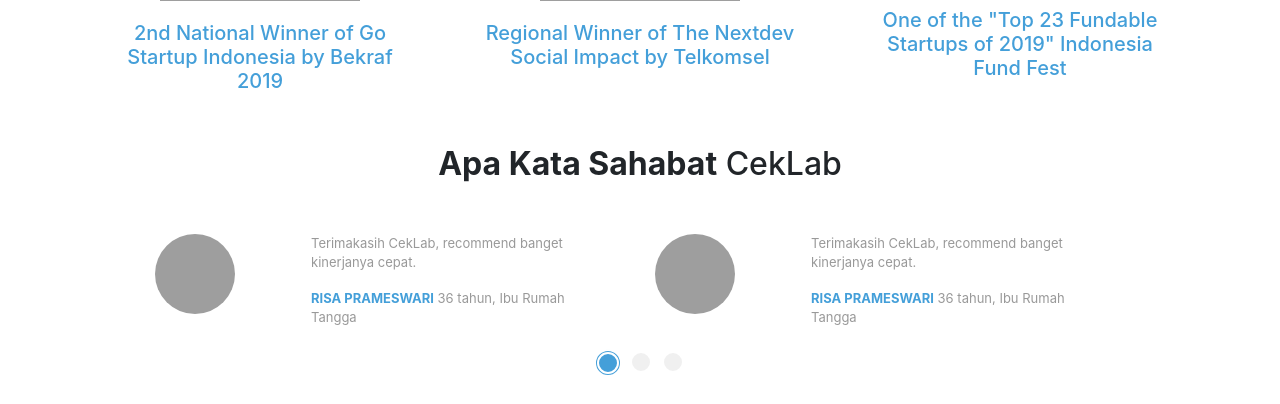
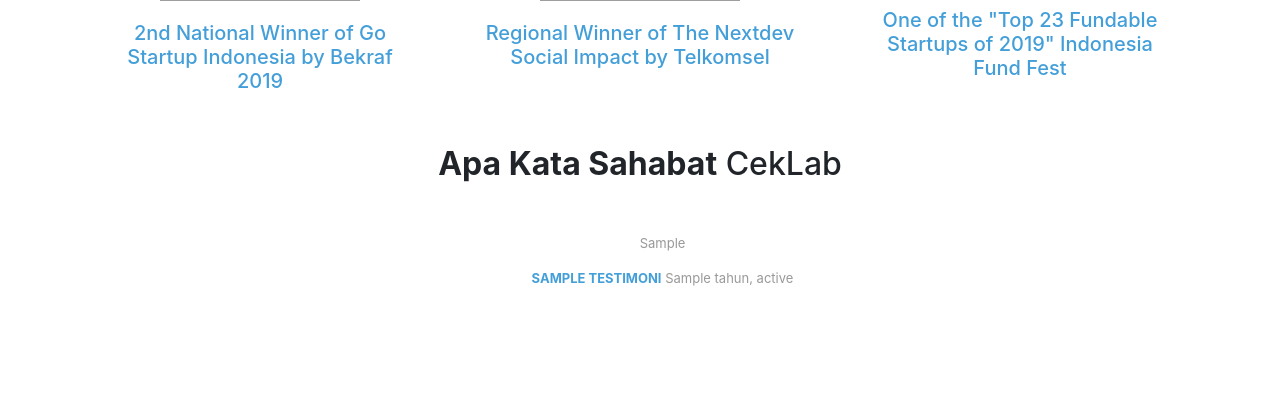
Before and after one commit to aliffrhn/Ceklab, a CodeIgniter app: page /ceklab/index.php/landingpage/index in a window 1280 px wide. Shown: the part 1473-1877 px from the top of the page. Run offline with CodeIgniter, Linux system fonts and the light colour scheme; tables that the repository leaves empty or names only in its code hold one stand-in row (values such as "Sample post"); some libraries are stand-ins or nearby versions; grey boxes are pictures that could not be loaded.

Commit message:
Create Testimoni model, change testimoni to dynamic

```diff
--- a/application/controllers/Landingpage.php
+++ b/application/controllers/Landingpage.php
@@ -4,11 +4,14 @@
         function __construct(){
             parent::__construct();
             $this->load->model('Transaction_model');
+            $this->load->model('Testimoni_model');
         }
 
         public function index(){
             $data = [];
             $data['count_transaction'] = $this->Transaction_model->count_transaction();
+            $data['testimoni'] = $this->Testimoni_model->get_testimoni();
+
             // var_dump($data);
             $this->load->view('LandingPage/LandingPage', $data);
         }
--- /dev/null
+++ b/application/models/Testimoni_model.php
@@ -0,0 +1,12 @@
+<?php
+    class Testimoni_model extends CI_Model {
+
+        public function get_testimoni(){
+            $data = $this->db->get('testimoni');
+            // var_dump($data->result_array());
+
+            return $data->result_array();
+        }
+
+    }
+?>
--- a/application/views/LandingPage/LandingPage.php
+++ b/application/views/LandingPage/LandingPage.php
@@ -145,6 +145,7 @@
     .carousel .testimonial {
         padding: 0 15px 0 60px ;
         position: relative;
+        text-align: center;
     }
     .carousel .testimonial::before {
         content: '\93';
@@ -382,116 +383,29 @@
             <div style="margin-top: 20px;" class="col-sm-12">
                 <h2 class="text-center"><b>Apa Kata Sahabat</b> CekLab</h2>
                 <div id="myCarousel" class="carousel slide" data-ride="carousel">
-                    <!-- Carousel indicators -->
-                    <ol class="carousel-indicators">
-                        <li data-target="#myCarousel" data-slide-to="0" class="active"></li>
-                        <li data-target="#myCarousel" data-slide-to="1"></li>
-                        <li data-target="#myCarousel" data-slide-to="2"></li>
-                    </ol>
-                    <!-- Wrapper for carousel items -->
+                    <!-- Wrapper -->
                     <div class="carousel-inner">
-                        <div class="item carousel-item active">
-                            <div class="row">
-                                <div class="col-sm-6">
-                                    <div class="media">
-                                        <div class="media-left d-flex mr-3">
-                                            <a href="#">
-                                                <img src="https://placeimg.com/300/300/people" alt="">
-                                            </a>
-                                        </div>
-                                        <div class="media-body">
-                                            <div class="testimonial">
-                                                <p>Terimakasih CekLab, recommend banget kinerjanya cepat.</p>
-                                                <p class="overview"><b>Risa Prameswari</b> 36 tahun, Ibu Rumah Tangga</p>
-                                            </div>
-                                        </div>
-                                    </div>
-                                </div>
-                                <div class="col-sm-6">
-                                    <div class="media">
-                                        <div class="media-left d-flex mr-3">
-                                            <a href="#">
-                                                <img src="https://placeimg.com/300/300/people" alt="">
-                                            </a>
-                                        </div>
-                                        <div class="media-body">
-                                            <div class="testimonial">
-                                                <p>Terimakasih CekLab, recommend banget kinerjanya cepat.</p>
-                                                <p class="overview"><b>Risa Prameswari</b> 36 tahun, Ibu Rumah Tangga</p>
+                        <!-- Item Carousel -->
+                        <?php
+                            foreach ($testimoni as $key => $data) {
+                        ?>
+                            <div class="item carousel-item <?php echo $key == 0 ? 'active' : 'null' ?>">
+                                <div class="row">
+                                    <div class="col-sm-12">
+                                        <div class="media">
+                                            <div class="media-body">
+                                                <div class="testimonial">
+                                                    <p><?php echo $data['testimoni_msg'] ?></p>
+                                                    <p class="overview"><b><?php echo $data['nama'] ?></b> <?php echo $data['umur'] ?> tahun, <?php echo $data['status_pekerjaan'] ?></p>
+                                                </div>
                                             </div>
                                         </div>
                                     </div>
                                 </div>
                             </div>
-                        </div>
-                        <div class="item carousel-item">
-                            <div class="row">
-                                <div class="col-sm-6">
-                                    <div class="media">
-                                        <div class="media-left d-flex mr-3">
-                                            <a href="#">
-                                                <img src="https://placeimg.com/300/300/people" alt="">
-                                            </a>
-                                        </div>
-                                        <div class="media-body">
-                                            <div class="testimonial">
-                                                <p>Terimakasih CekLab, recommend banget kinerjanya cepat.</p>
-                                                <p class="overview"><b>Risa Prameswari</b> 36 tahun, Ibu Rumah Tangga</p>
-                                            </div>
-                                        </div>
-                                    </div>
-                                </div>
-                                <div class="col-sm-6">
-                                    <div class="media">
-                                        <div class="media-left d-flex mr-3">
-                                            <a href="#">
-                                                <img src="https://placeimg.com/300/300/people" alt="">
-                                            </a>
-                                        </div>
-                                        <div class="media-body">
-                                            <div class="testimonial">
-                                                <p>Terimakasih CekLab, recommend banget kinerjanya cepat.</p>
-                                                <p class="overview"><b>Risa Prameswari</b> 36 tahun, Ibu Rumah Tangga</p>
-                                            </div>
-                                        </div>
-                                    </div>
-                                </div>
-                            </div>
-                        </div>
-                        <div class="item carousel-item">
-                            <div class="row">
-                                <div class="col-sm-6">
-                                    <div class="media">
-                                        <div class="media-left d-flex mr-3">
-                                            <a href="#">
-                                                <img src="https://placeimg.com/300/300/people" alt="">
-                                            </a>
-                                        </div>
-                                        <div class="media-body">
-                                            <div class="testimonial">
-                                                <p>Terimakasih CekLab, recommend banget kinerjanya cepat.</p>
-                                                <p class="overview"><b>Risa Prameswari</b> 36 tahun, Ibu Rumah Tangga</p>
-                                            </div>
-                                        </div>
-                                    </div>
-                                </div>
-                                <div class="col-sm-6">
-                                    <div class="media">
-                                        <div class="media-left d-flex mr-3">
-                                            <a href="#">
-                                                <img src="https://placeimg.com/300/300/people" alt="">
-                                            </a>
-                                        </div>
-                                        <div class="media-body">
-                                            <div class="testimonial">
-                                                <p>Terimakasih CekLab, recommend banget kinerjanya cepat.</p>
-                                                <p class="overview"><b>Risa Prameswari</b> 36 tahun, Ibu Rumah Tangga</p>
-                                            </div>
-                                        </div>
-                                    </div>
-                                </div>
-                            </div>
-                        </div>
+                        <?php
+                            }
+                        ?>
                     </div>
                 </div>
             </div>
```
